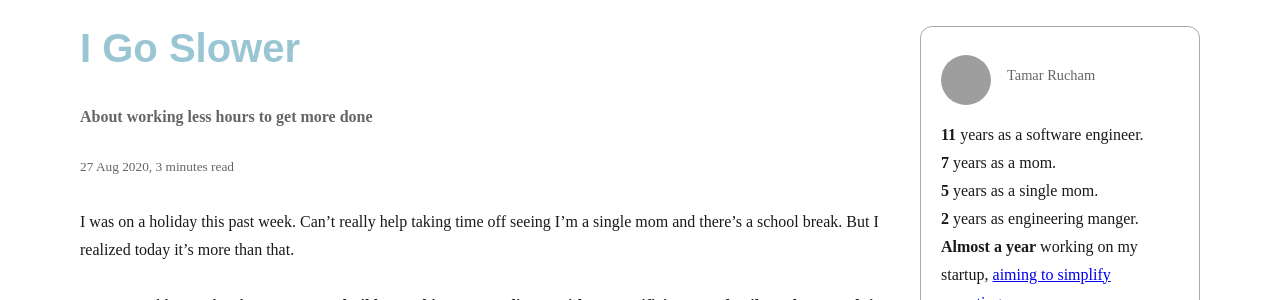
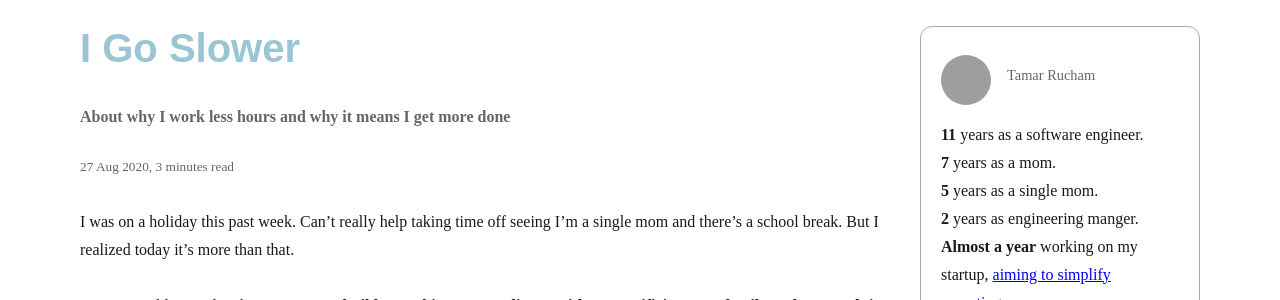
Before and after one commit to tamarr/tamarr.github.io, a Jekyll site: the page built from _posts/2020-08-27-slower.md, in a window 1280 px wide and 900 px high. Shown: the part 245-545 px from the top of the window. Built offline with Jekyll 4.4.1, drawn with Linux system fonts in a browser that asks for light colours; a script that is not in the unit is left out; grey boxes are pictures that could not be loaded.

Commit message:
updating subtitle

```diff
--- a/_posts/2020-08-27-slower.md
+++ b/_posts/2020-08-27-slower.md
@@ -1,7 +1,7 @@
 ---
 layout: post
 title: I Go Slower
-subtitle: About working less hours to get more done
+subtitle: About why I work less hours and why it means I get more done
 small-image: https://media.giphy.com/media/QOremAIrbAWEU/giphy-downsized.gif
 read-time: 3
 ---
```
Also changed, not shown: 2 other files.
